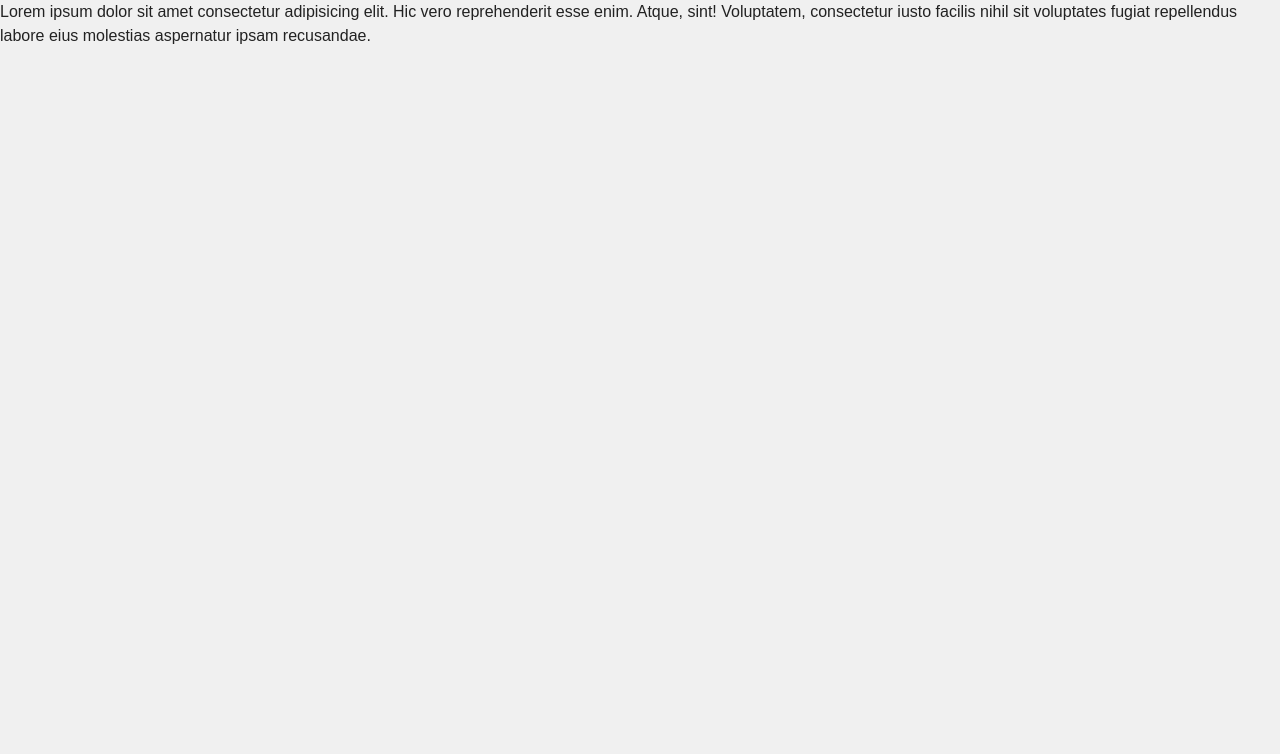
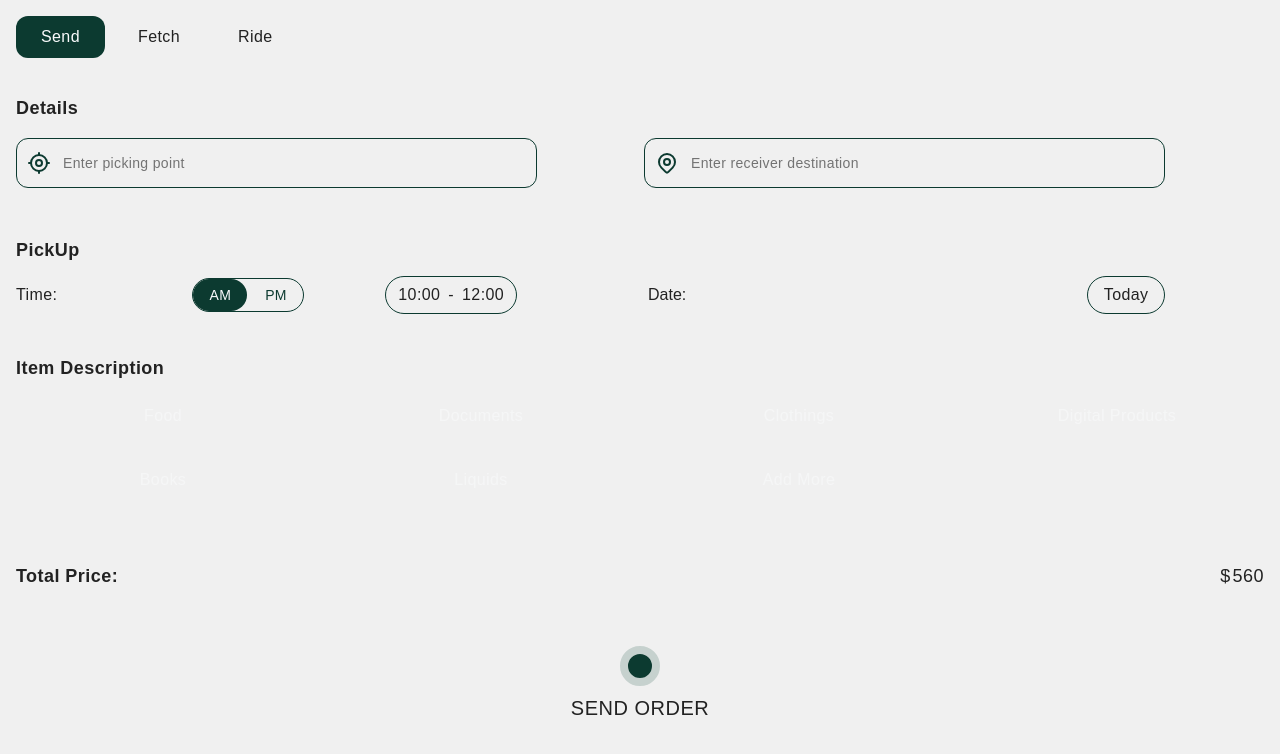
Before and after one commit to Amos-Ditto/Logistics-App, a Nuxt app in the folder client-app/: page /home in a window 1280 px wide. Shown: the top 754 px of the page. Built offline with nearby package versions, Linux system fonts and the light colour scheme.

Commit message:
feat: Home Page View & Design

```diff
--- a/client-app/components/Layouts/HomeNavbar.vue
+++ b/client-app/components/Layouts/HomeNavbar.vue
@@ -1,10 +1,15 @@
 <template>
-    <nav class="w-full flex flex-row justify-between py-3 px-2">
+    <nav class="w-full flex flex-row justify-between items-center py-4 px-2 sm:px-0">
         <div class="left-menu">
-            <div class="i-carbon-menu"></div>
+            <div class="i-carbon-menu text-2xl"></div>
         </div>
-        <div class="right flex flex-row gap-x-6">
-            <div class="account bg-orange-400 rounded-full">
+        <div class="right flex flex-row gap-x-8 sm:gap-x-16 items-center justify-center">
+            <div
+                class="notification relative flex flex-row items-center justify-center cursor-pointer p-2 hover:bg-gray-200 rounded-full transition duration-200"
+            >
+                <div class="i-carbon-notification text-2xl"></div>
+            </div>
+            <div class="account bg-emerald-100 rounded-full cursor-pointer">
                 <img src="@/assets/images/profile-min.svg" alt="Account" class="w-8 h-8" />
             </div>
         </div>
--- a/client-app/layouts/home.vue
+++ b/client-app/layouts/home.vue
@@ -1,6 +1,8 @@
 <template>
-    <main class="fixed top-0 bottom-0 left-0 right-0 flex flex-col overflow-y-auto overflow-x-hidden">
-        <LayoutsHomeNavbar />
-        <slot />
+    <main class="fixed top-0 bottom-0 left-0 right-0 flex flex-col overflow-y-auto overflow-x-hidden items-center">
+        <section class="px-2 md:px-12 lg:px-0 w-full lg:w-[1100px] flex flex-col py-1 sm:py-2">
+            <LayoutsHomeNavbar />
+            <slot />
+        </section>
     </main>
 </template>
--- a/client-app/pages/home.vue
+++ b/client-app/pages/home.vue
@@ -6,8 +6,126 @@ definePageMeta({
 <template>
     <main class="w-full flex flex-col">
         <NuxtLayout name="home">
-            Lorem ipsum dolor sit amet consectetur adipisicing elit. Hic vero reprehenderit esse enim. Atque, sint! Voluptatem, consectetur
-            iusto facilis nihil sit voluptates fugiat repellendus labore eius molestias aspernatur ipsam recusandae.
+            <header class="flex flex-row py-2 px-4 gap-x-2 items-center justify-start mt-2">
+                <button class="bg-default text-gray-50">send</button>
+                <button>fetch</button>
+                <button>ride</button>
+            </header>
+            <section class="w-full flex flex-col px-4 pt-7 pb-4 gap-y-4 md:gap-y-10">
+                <div class="locations flex flex-col w-full gap-y-2">
+                    <h3 class="font-bold text-lg tracking-wide">Details</h3>
+                    <div class="flex flex-col gap-y-2 gap-x-2 md:grid grid-cols-2">
+                        <div class="from-details flex flex-col py-2 w-[90%] md:w-[84%]">
+                            <button
+                                class="py-3 px-2.5 rounded-xl flex flex-row items-center justify-between border border-default hover:border-emerald-600 focus:border-emerald-600 transition duration-200"
+                            >
+                                <div class="name flex flex-row items-center gap-x-3">
+                                    <div class="icon"><img src="@/assets/images/current-location.svg" alt="" /></div>
+                                    <div class="text flex flex-col">
+                                        <span class="text-sm tracking-wide text-neutral-500">Enter picking point</span>
+                                    </div>
+                                </div>
+                                <div class="redirect">
+                                    <div class="i-carbon-chevron-right text-xl"></div>
+                                </div>
+                            </button>
+                        </div>
+                        <div class="to-details flex flex-col py-2 w-[90%] md:w-[84%]">
+                            <button
+                                class="py-3 px-2.5 rounded-xl flex flex-row items-center justify-between border border-default hover:border-emerald-600 focus:border-emerald-600 transition duration-200"
+                            >
+                                <div class="name flex flex-row items-center gap-x-3">
+                                    <div class="icon"><img src="@/assets/images/map-pin.svg" alt="" /></div>
+                                    <div class="text flex flex-col">
+                                        <span class="text-sm tracking-wide text-neutral-500">Enter receiver destination</span>
+                                    </div>
+                                </div>
+                                <div class="redirect">
+                                    <div class="i-carbon-chevron-right text-xl"></div>
+                                </div>
+                            </button>
+                        </div>
+                    </div>
+                </div>
+                <div class="pickup-details flex flex-col w-full gap-y-6 md:gap-y-3">
+                    <h3 class="font-bold text-lg tracking-wide">PickUp</h3>
+                    <div class="w-full flex flex-col md:grid grid-cols-2 gap-x-4 gap-y-8 md:gap-y-4">
+                        <div class="time w-[90%] md:w-[84%] grid grid-cols-3 items-center gap-x-3">
+                            <h3 class="font-light text-base tracking-wide">Time:</h3>
+                            <div class="time-label flex flex-row justify-start items-center">
+                                <div class="label-container border border-default flex flex-row gap-x-0.5 rounded-full">
+                                    <button class="tracking-wide rounded-full bg-default text-gray-50 text-sm px-4 py-1.5">AM</button>
+                                    <button class="tracking-wide rounded-full text-default text-sm px-4 py-1.5">PM</button>
+                                </div>
+                            </div>
+                            <div class="time-list flex flex-row items-center justify-center">
+                                <button class="flex flex-row gap-x-2 rounded-full px-3 py-1.5 border border-default">
+                                    <span>10:00</span>
+                                    <span>-</span>
+                                    <span>12:00</span>
+                                </button>
+                            </div>
+                        </div>
+                        <div class="date w-[90%] md:w-[84%] grid grid-cols-2 items-center gap-x-3">
+                            <h3>Date:</h3>
+                            <div class="date-label flex flex-row items-center justify-end">
+                                <button class="rounded-full border border-default px-4 py-1.5">
+                                    <span class="text-base tracking-wide capitalize">today</span>
+                                </button>
+                            </div>
+                        </div>
+                    </div>
+                </div>
+                <div class="description flex flex-col gap-y-4 w-full">
+                    <h3 class="text-lg font-bold tracking-wide capitalize">item description</h3>
+                    <div class="description-list grid grid-cols-3 md:grid-cols-4 gap-x-3 md:gap-x-6 gap-y-6 md:gap-y-7">
+                        <button>food</button>
+                        <button>documents</button>
+                        <button>clothings</button>
+                        <button>digital products</button>
+                        <button>books</button>
+                        <button>liquids</button>
+                        <button>add more</button>
+                    </div>
+                </div>
+                <div class="price flex flex-row justify-between items-center pt-6 pb-4">
+                    <h4 class="text-lg font-semibold tracking-wide">Total Price:</h4>
+                    <div class="amount flex flex-row gap-x-0.5">
+                        <span>$</span>
+                        <span>560</span>
+                    </div>
+                </div>
+                <div class="send-order w-full flex flex-col items-center justify-center gap-y-2">
+                    <button
+                        class="bg-[#0C3A30] border-8 border-[#c6d1ce] hover:border-[#95bfb2] rounded-full p-3 text-gray-50 transition duration-200"
+                    >
+                        <div class="i-carbon-arrow-up-right text-3xl cursor-pointer transition duration-200"></div>
+                    </button>
+                    <h4 class="text-xl tracking-wide uppercase font-light">send order</h4>
+                </div>
+            </section>
         </NuxtLayout>
     </main>
 </template>
+
+<style scoped>
+header button {
+    @apply px-6 py-1 md:py-2 rounded-xl border border-transparent hover:border-default tracking-wide text-base font-light capitalize transition duration-200;
+}
+
+.time-list span {
+    @apply text-base text-default tracking-wide;
+}
+
+.description-list button {
+    @apply px-4 py-1.5 bg-default opacity-60 hover:opacity-100 focus:opacity-100 rounded-full text-gray-50 tracking-wide capitalize text-sm md:text-base transition duration-200;
+}
+
+.amount span {
+    @apply text-lg tracking-wide font-light;
+}
+
+.send-order button:hover .i-carbon-arrow-up-right {
+    @apply translate-x-0.5 -translate-y-0.5;
+}
+</style>
```
Also changed, not shown: client-app/assets/images/current-location.svg (added), client-app/assets/images/map-pin.svg (added).
